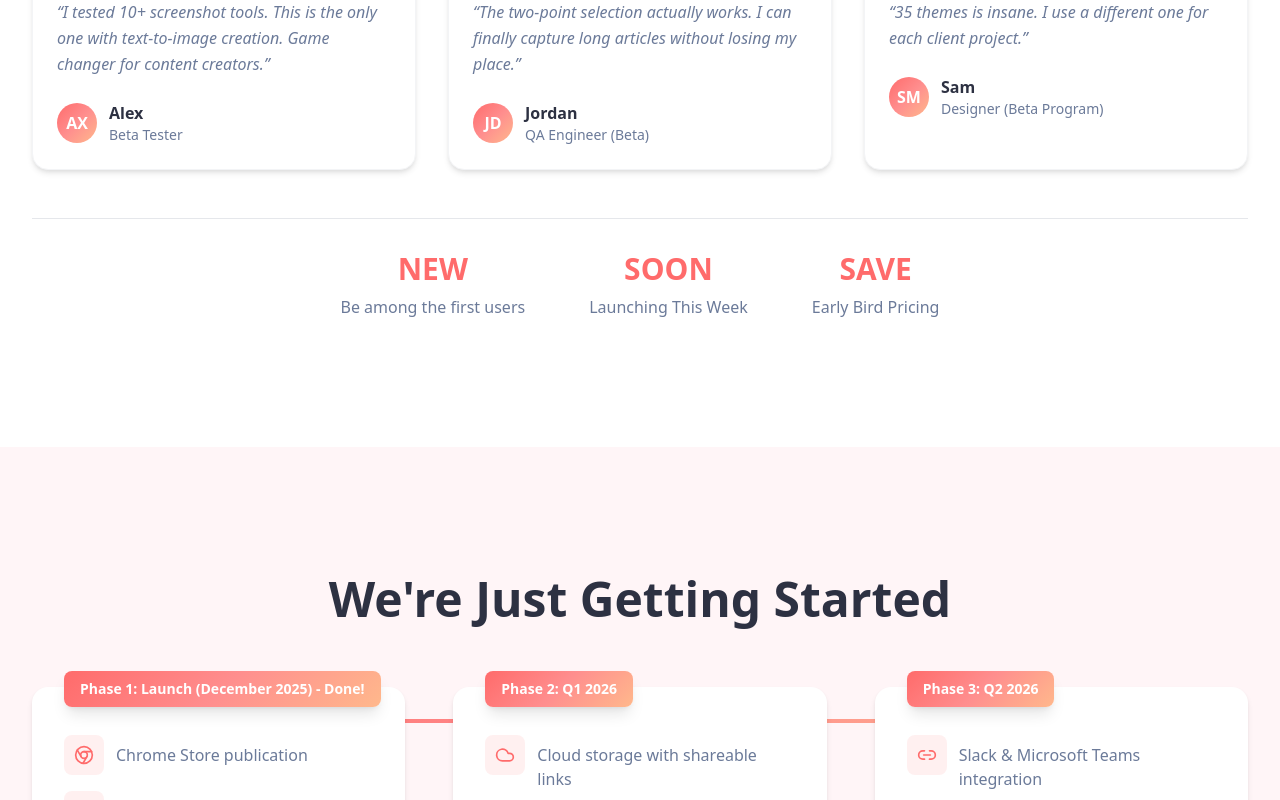
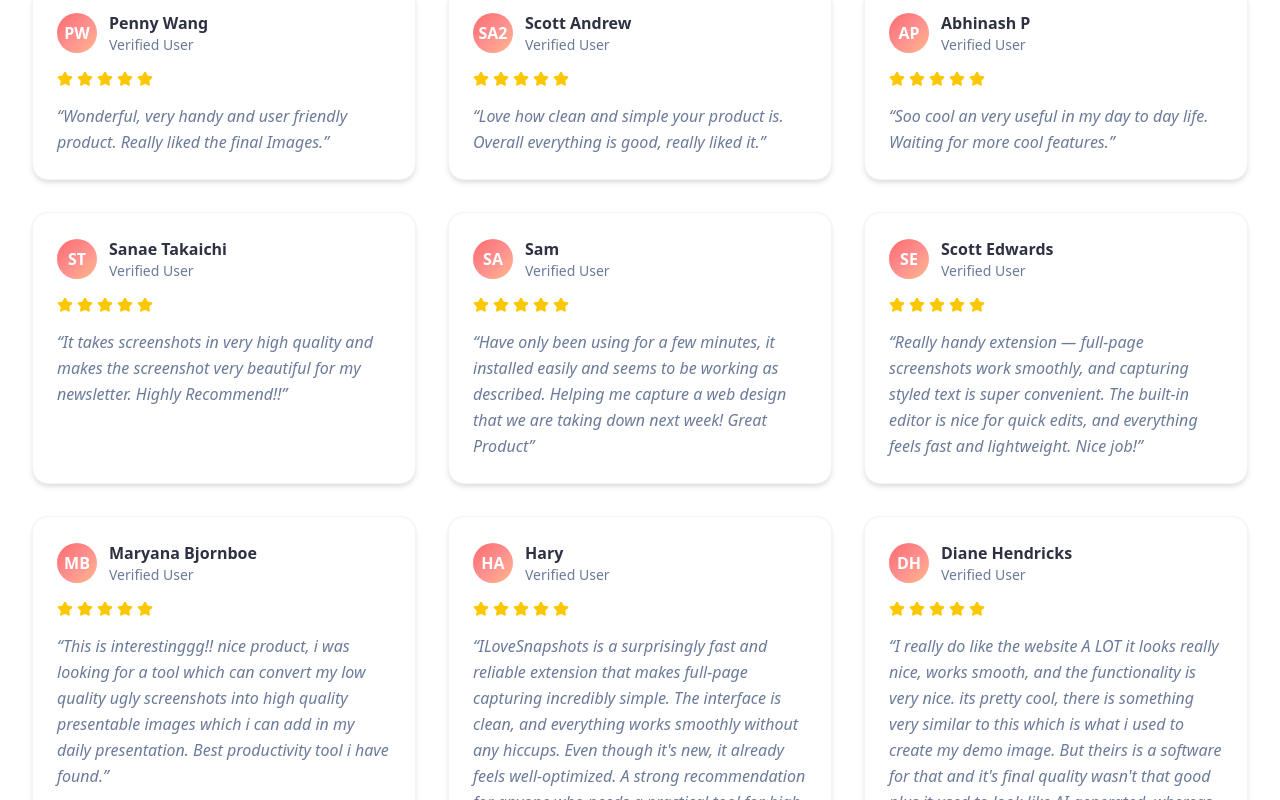
Before and after one commit to capture-smoothly/web-frontend, a Next.js app: page / in a window 1280 px wide. Shown: the part 10440-11240 px from the top of the page. Built offline with nearby package versions, Linux system fonts and the light colour scheme; no server answers.

Commit message:
Added Testmimonials
Signed-off-by: Anuj Kumar Sharma <anujkumsharma9876@gmail.com>

```diff
--- a/src/components/sections/TestimonialsSection.tsx
+++ b/src/components/sections/TestimonialsSection.tsx
@@ -5,33 +5,78 @@ import { motion } from "motion/react";
 import { TestimonialCard } from "../ui/TestimonialCard";
 
 const testimonials = [
+  // Row 1: Short Reviews (light and easy to read at the top)
   {
     rating: 5,
-    quote: "I tested 10+ screenshot tools. This is the only one with text-to-image creation. Game changer for content creators.",
-    author: "Alex",
-    role: "Beta Tester",
-    avatar: "AX",
+    quote: "Wonderful, very handy and user friendly product. Really liked the final Images.",
+    author: "Penny Wang",
+    role: "Verified User",
+    avatar: "PW",
   },
   {
     rating: 5,
-    quote: "The two-point selection actually works. I can finally capture long articles without losing my place.",
-    author: "Jordan",
-    role: "QA Engineer (Beta)",
-    avatar: "JD",
+    quote: "Love how clean and simple your product is. Overall everything is good, really liked it.",
+    author: "Scott Andrew",
+    role: "Verified User",
+    avatar: "SA2",
   },
   {
     rating: 5,
-    quote: "35 themes is insane. I use a different one for each client project.",
+    quote: "Soo cool an very useful in my day to day life. Waiting for more cool features.",
+    author: "Abhinash P",
+    role: "Verified User",
+    avatar: "AP",
+  },
+  // Row 2: Medium-Length Reviews
+  {
+    rating: 5,
+    quote: "It takes screenshots in very high quality and makes the screenshot very beautiful for my newsletter. Highly Recommend!!",
+    author: "Sanae Takaichi",
+    role: "Verified User",
+    avatar: "ST",
+  },
+  {
+    rating: 5,
+    quote: "Have only been using for a few minutes, it installed easily and seems to be working as described. Helping me capture a web design that we are taking down next week! Great Product",
     author: "Sam",
-    role: "Designer (Beta Program)",
-    avatar: "SM",
+    role: "Verified User",
+    avatar: "SA",
+  },
+  {
+    rating: 5,
+    quote: "Really handy extension — full-page screenshots work smoothly, and capturing styled text is super convenient. The built-in editor is nice for quick edits, and everything feels fast and lightweight. Nice job!",
+    author: "Scott Edwards",
+    role: "Verified User",
+    avatar: "SE",
+  },
+  // Row 3: Very Long Reviews (detailed reviews at the bottom)
+  {
+    rating: 5,
+    quote: "This is interestinggg!! nice product, i was looking for a tool which can convert my low quality ugly screenshots into high quality presentable images which i can add in my daily presentation. Best productivity tool i have found.",
+    author: "Maryana Bjornboe",
+    role: "Verified User",
+    avatar: "MB",
+  },
+  {
+    rating: 5,
+    quote: "ILoveSnapshots is a surprisingly fast and reliable extension that makes full-page capturing incredibly simple. The interface is clean, and everything works smoothly without any hiccups. Even though it's new, it already feels well-optimized. A strong recommendation for anyone who needs a practical tool for high-quality snapshots.",
+    author: "Hary",
+    role: "Verified User",
+    avatar: "HA",
+  },
+  {
+    rating: 5,
+    quote: "I really do like the website A LOT it looks really nice, works smooth, and the functionality is very nice. its pretty cool, there is something very similar to this which is what i used to create my demo image. But theirs is a software for that and it's final quality wasn't that good plus it used to look like AI generated, whereas your product made the process easier and better plus the quality is cherry on the top, its easier to use yours. Really loved it Cheers.",
+    author: "Diane Hendricks",
+    role: "Verified User",
+    avatar: "DH",
   },
 ];
 
 const stats = [
-  { label: "Be among the first users", value: "NEW" },
-  { label: "Launching This Week", value: "SOON" },
-  { label: "Early Bird Pricing", value: "SAVE" },
+  { label: "Average Rating", value: "5.0★" },
+  { label: "Active Users", value: "100+" },
+  { label: "Screenshots Created", value: "1000+" },
 ];
 
 export const TestimonialsSection: React.FC = () => {
@@ -46,11 +91,14 @@ export const TestimonialsSection: React.FC = () => {
           className="text-center mb-16"
         >
           <h2 className="text-4xl md:text-5xl font-bold text-dark mb-4">
-            What Beta Testers Say
+            Loved by Users Worldwide
           </h2>
+          <p className="text-xl text-dark-lighter max-w-2xl mx-auto">
+            See what our community is saying about ILoveSnapshots
+          </p>
         </motion.div>
 
-        <div className="grid md:grid-cols-3 gap-8 mb-12">
+        <div className="grid md:grid-cols-2 lg:grid-cols-3 gap-8 mb-12">
           {testimonials.map((testimonial, index) => (
             <TestimonialCard
               key={index}
--- a/src/components/ui/TestimonialCard.tsx
+++ b/src/components/ui/TestimonialCard.tsx
@@ -36,17 +36,8 @@ export const TestimonialCard: React.FC<TestimonialCardProps> = ({
         className
       )}
     >
-      <div className="flex gap-1 mb-4">
-        {[...Array(rating)].map((_, i) => (
-          <Star key={i} className="w-4 h-4 fill-yellow-400 text-yellow-400" />
-        ))}
-      </div>
-
-      <p className="text-dark-lighter mb-6 leading-relaxed italic">
-        &ldquo;{quote}&rdquo;
-      </p>
-
-      <div className="flex items-center gap-3">
+      {/* Author Info at Top */}
+      <div className="flex items-center gap-3 mb-4">
         <div className="w-10 h-10 rounded-full bg-gradient-primary flex items-center justify-center text-white font-semibold">
           {avatar}
         </div>
@@ -55,6 +46,18 @@ export const TestimonialCard: React.FC<TestimonialCardProps> = ({
           <p className="text-sm text-dark-lighter">{role}</p>
         </div>
       </div>
+
+      {/* Rating */}
+      <div className="flex gap-1 mb-4">
+        {[...Array(rating)].map((_, i) => (
+          <Star key={i} className="w-4 h-4 fill-yellow-400 text-yellow-400" />
+        ))}
+      </div>
+
+      {/* Review Quote */}
+      <p className="text-dark-lighter leading-relaxed italic">
+        &ldquo;{quote}&rdquo;
+      </p>
     </motion.div>
   );
 };
```
